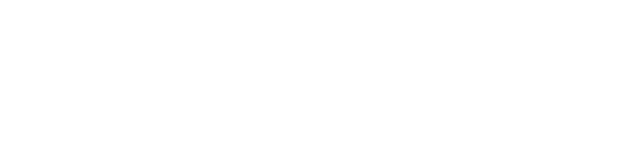
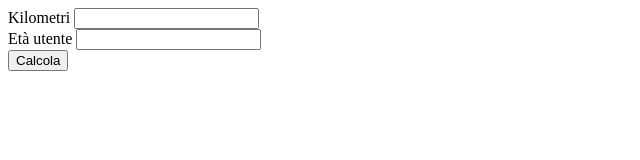
Before and after one commit to LucaElisio/js-biglietto-treno-form, a plain HTML site: page index.html in a window 1280 px wide. Shown: the whole page, without its empty margins (0-640 px from the left). Drawn offline with Linux system fonts and the light colour scheme.

Commit message:
feat: html tag

```diff
--- a/index.html
+++ b/index.html
@@ -11,6 +11,22 @@
 </head>
 
 <body>
+    <div>
+        <div>
+            <label for="userkm">Kilometri</label>
+            <input type="number" id="userkm">
+        </div>
+
+        <div>
+            <label for="age">Età utente</label>
+            <input type="number" id="age">
+        </div>
+
+        <button id="send-btn">Calcola</button>
+    </div>
+
+    <div id="result"></div>
+
 
     <!-- Javascript -->
     <script src="./assets/js/script.js"></script>
```
Also changed, not shown: 1 other file.
